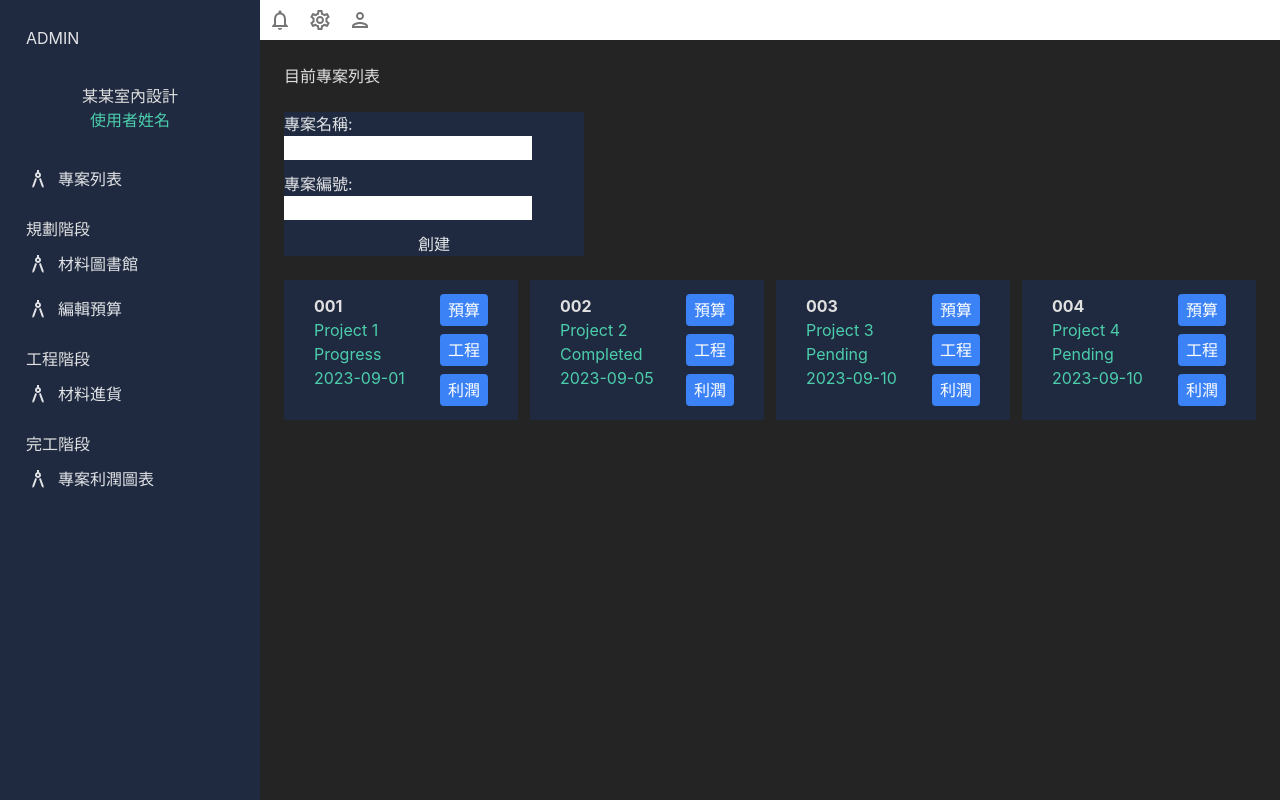
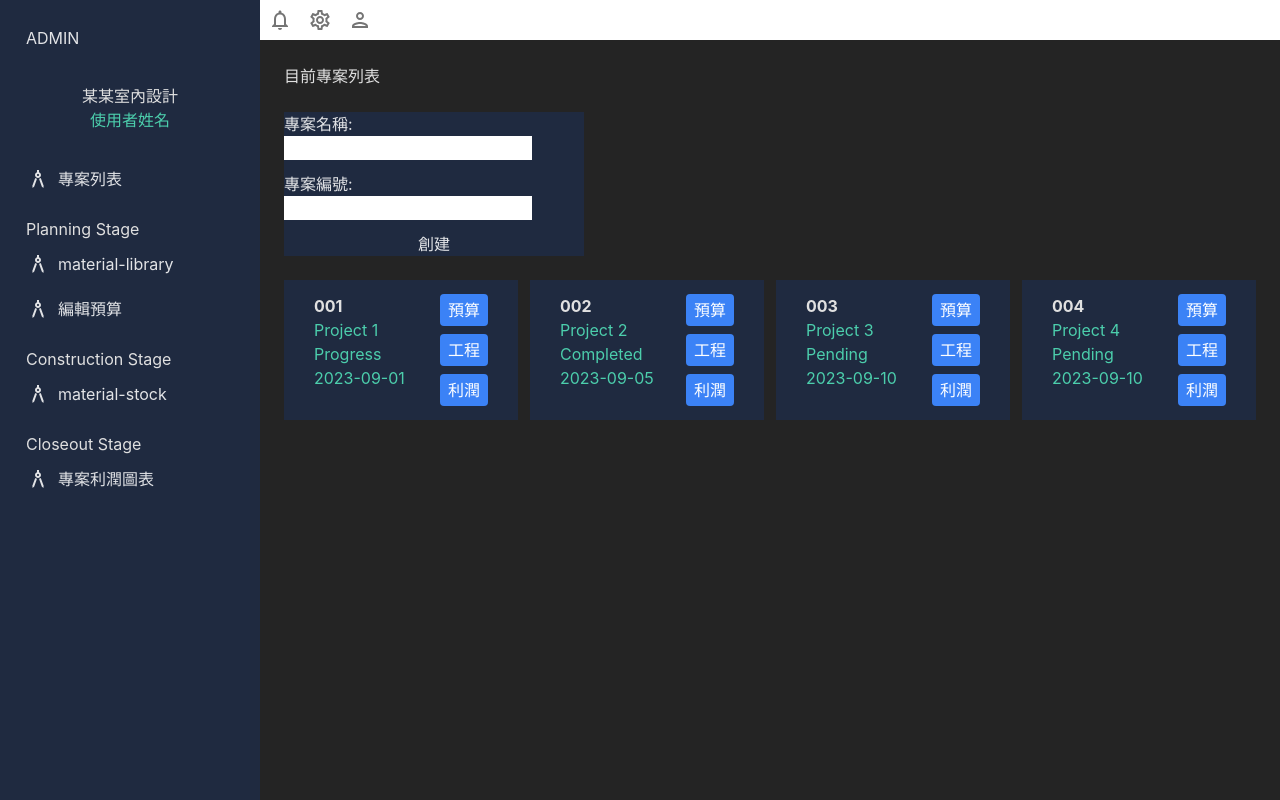
Before and after one commit to eddie8119/react-dashboard, a React (Vite) app: page / in a window 1280 px wide. Built offline with nearby package versions, Linux system fonts and the light colour scheme; data requests are answered from the project's data file.

Commit message:
add i18next

```diff
--- a/db.json
+++ b/db.json
@@ -1,21 +1,4 @@
 {
-  "posts": [
-    {
-      "id": 1,
-      "title": "json-server",
-      "author": "typicode5555"
-    }
-  ],
-  "comments": [
-    {
-      "id": 1,
-      "body": "some comment",
-      "postId": 1
-    }
-  ],
-  "profile": {
-    "name": "typicode"
-  },
   "firmLists": [
     {
       "id": 0,
--- a/package.json
+++ b/package.json
@@ -19,9 +19,12 @@
     "@mui/styled-engine-sc": "^6.0.0-alpha.17",
     "axios": "^1.6.7",
     "eslint-plugin-tailwindcss": "^3.14.3",
+    "i18next": "^23.10.1",
+    "install": "^0.13.0",
     "json-server": "^1.0.0-alpha.23",
     "react": "^18.2.0",
     "react-dom": "^18.2.0",
+    "react-i18next": "^14.1.0",
     "react-router-dom": "^6.22.2",
     "styled-components": "^6.1.8"
   },
--- /dev/null
+++ b/src/i18n.tsx
@@ -0,0 +1,23 @@
+import i18n from "i18next";
+import { initReactI18next } from "react-i18next";
+import translationEN from "./locals/en/translation.json";
+import translationZH from "./locals/zh/translation.json";
+
+const resources = {
+  en: {
+    translation: translationEN,
+  },
+  zh: {
+    translation: translationZH,
+  },
+};
+
+i18n.use(initReactI18next).init({
+  resources,
+  lng: "en",
+  interpolation: {
+    escapeValue: false,
+  },
+});
+
+export default i18n;
--- a/src/layouts/SidebarLayout/SidebarMenu/index.tsx
+++ b/src/layouts/SidebarLayout/SidebarMenu/index.tsx
@@ -1,5 +1,6 @@
 import { Link } from "react-router-dom";
 import ArchitectureIcon from "@mui/icons-material/Architecture";
+import { useTranslation } from "react-i18next";
 
 const navLists = [
   {
@@ -8,7 +9,7 @@ const navLists = [
     includeLists: [
       {
         id: 0,
-        index: "專案列表",
+        name: "專案列表",
         icon: ArchitectureIcon,
         url: "/",
       },
@@ -16,17 +17,17 @@ const navLists = [
   },
   {
     id: 1,
-    title: "規劃階段",
+    title: "planning-stage",
     includeLists: [
       {
         id: 0,
-        index: "材料圖書館",
+        name: "material-library",
         icon: ArchitectureIcon,
         url: "/plan/materiallibrary",
       },
       {
         id: 1,
-        index: "編輯預算",
+        name: "編輯預算",
         icon: ArchitectureIcon,
         url: "/plan/materialbudget",
       },
@@ -34,11 +35,11 @@ const navLists = [
   },
   {
     id: 2,
-    title: "工程階段",
+    title: "construction-stage",
     includeLists: [
       {
         id: 0,
-        index: "材料進貨",
+        name: "material-stock",
         icon: ArchitectureIcon,
         url: "/construction/materialstock",
       },
@@ -46,11 +47,11 @@ const navLists = [
   },
   {
     id: 3,
-    title: "完工階段",
+    title: "closeout-stage",
     includeLists: [
       {
         id: 0,
-        index: "專案利潤圖表",
+        name: "專案利潤圖表",
         icon: ArchitectureIcon,
         url: "/closeout/caseprofit",
       },
@@ -59,15 +60,19 @@ const navLists = [
 ];
 
 const SidebarMenu = () => {
+  const { t } = useTranslation();
+
   return (
     <div className="grid grid-cols-1 gap-4">
       {navLists.map((navList) => (
         <ul key={navList.id}>
-          <p className="text-gray">{navList.title}</p>
+          {navList.title && (
+            <p className="text-gray">{t(`navLists.${navList.title}`)} </p>
+          )}
           {navList.includeLists.map((list) => (
             <li key={list.id} className="flex items-center gap-2 h-[45px]">
               <list.icon />
-              <Link to={list.url}>{list.index}</Link>
+              <Link to={list.url}>{list.name}</Link>
             </li>
           ))}
         </ul>
--- /dev/null
+++ b/src/locals/en/translation.json
@@ -0,0 +1,7 @@
+{
+  "navLists": {
+    "planning-stage": "Planning Stage",
+    "construction-stage": "Construction Stage",
+    "closeout-stage": "Closeout Stage"
+  }
+}
--- /dev/null
+++ b/src/locals/zh/translation.json
@@ -0,0 +1,11 @@
+{
+  "navLists": {
+    "planning-stage": "規劃階段",
+    "construction-stage": "工程階段",
+    "closeout-stage": "完工階段",
+    "material-library": "材料圖書館",
+    "material-stock": "材料進貨",
+    "planning-stage-2": "編輯預算",
+    "planning-stage-4": "專案利潤圖表"
+  }
+}
--- a/src/main.tsx
+++ b/src/main.tsx
@@ -2,6 +2,7 @@ import React from "react";
 import ReactDOM from "react-dom/client";
 import App from "./App.tsx";
 import "./index.css";
+import "./i18n.tsx";
 import { BrowserRouter } from "react-router-dom";
 
 ReactDOM.createRoot(document.getElementById("root")!).render(
```
Also changed, not shown: dbopy.json (deleted, +0 -36 lines), 1 other file (tests, documents, lock files or other folders).
